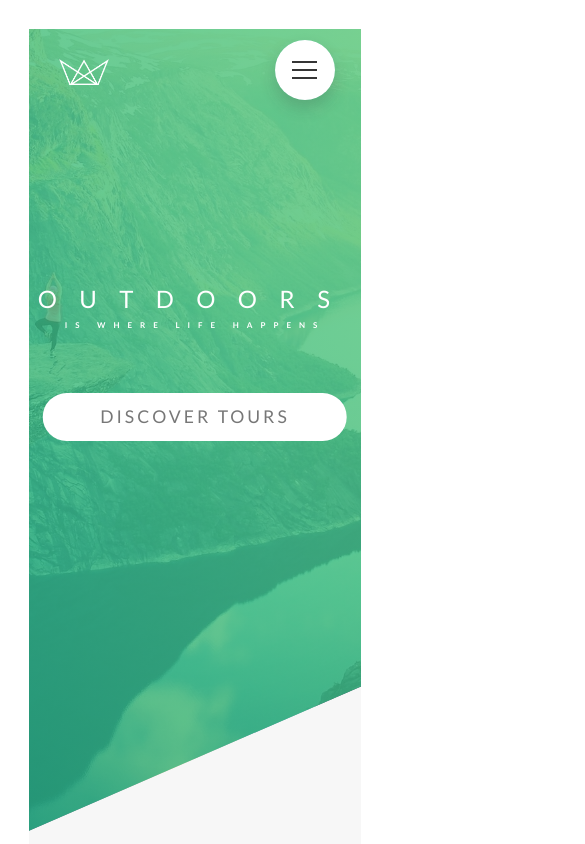
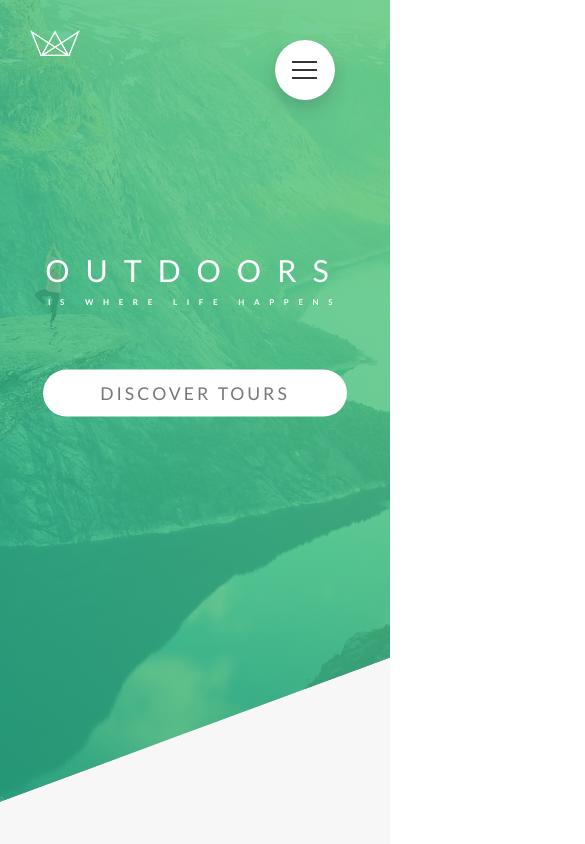
Before and after one commit to Matteonegridev/Natours, a plain HTML site: page index.html in a window 390 px wide. Shown: the top 844 px of the page, 585 px wide, since content can reach past the window. Drawn offline with Linux system fonts and the light colour scheme; files whose address does not match are found by name.

Commit message:
started working on mobile view

```diff
--- a/sass/components/_burgerMenu.scss
+++ b/sass/components/_burgerMenu.scss
@@ -1,5 +1,6 @@
 @use "../utilities/functions" as f;
 @use "../components/colors" as *;
+@use "../utilities/mixins" as *;
 
 .burger-menu {
   display: none;
--- a/sass/layout/_feature.scss
+++ b/sass/layout/_feature.scss
@@ -1,5 +1,6 @@
 @use "../utilities/functions" as f;
 @use "../components/colors" as *;
+@use "../utilities/mixins" as *;
 
 .section-features {
   padding: f.rem(150) 0;
@@ -29,6 +30,11 @@
   box-shadow: 0 1.5rem 4rem rgba($black, 0.4);
   transition: all 150ms ease-in;
 
+  @include media(phone) {
+    margin: 0 auto;
+    width: 90%;
+  }
+
   &__icon {
     font-size: f.rem(70);
     -webkit-background-clip: text;
@@ -51,3 +57,8 @@
     box-shadow: 0 2rem 4rem rgba($black, 0.6);
   }
 }
+@include media(tablet-potrait) {
+  .features-row {
+    padding-inline: f.rem(16);
+  }
+}
--- a/sass/layout/_general.scss
+++ b/sass/layout/_general.scss
@@ -1,5 +1,6 @@
 @use "../utilities/functions" as f;
 @use "../components/colors" as *;
+@use "../utilities/mixins" as *;
 
 *,
 *::after,
@@ -17,6 +18,10 @@ body {
   padding: f.rem(29);
   color: $text-color;
   text-rendering: optimizeSpeed;
+
+  @include media(phone) {
+    padding: 0;
+  }
 }
 a {
   text-decoration: none;
--- a/sass/layout/_header.scss
+++ b/sass/layout/_header.scss
@@ -1,5 +1,6 @@
 @use "../utilities/functions" as f;
 @use "../components/colors" as *;
+@use "../utilities/mixins" as *;
 .header {
   height: 95vh;
   background: linear-gradient(
@@ -36,17 +37,22 @@
   &__main {
     color: $white;
     display: block;
-    font-size: clamp(1.5rem, 9vw - 2rem, 4rem);
+    font-size: clamp(1.9rem, 9vw - 2rem, 4rem);
     text-transform: uppercase;
+
     letter-spacing: 1.4rem;
     font-weight: 400;
     animation: moveInLeft 2s;
     animation-delay: 1s;
+
+    @include media(phone) {
+      letter-spacing: f.rem(16);
+    }
   }
   &__sub {
     color: $white;
     display: block;
-    letter-spacing: clamp(0.5rem, 6vw - 2.9rem, 1rem);
+    letter-spacing: clamp(0.6rem, 6vw - 2.9rem, 1rem);
     font-weight: 700;
     text-transform: uppercase;
     font-size: clamp(0.5rem, 6vw - 2rem, 1rem);
--- a/sass/layout/_home.scss
+++ b/sass/layout/_home.scss
@@ -28,7 +28,7 @@
   grid-template-columns: repeat(auto-fit, minmax(250px, 1fr));
   $gap: f.rem(50);
   gap: $gap;
-  padding: 0 f.rem(80);
+  // padding: 0 f.rem(80);
 }
 .heading--tertiary {
   font-size: f.rem(19);
--- a/sass/layout/_menu.scss
+++ b/sass/layout/_menu.scss
@@ -1,5 +1,6 @@
 @use "../utilities/functions" as f;
 @use "../components/colors" as *;
+@use "../utilities/mixins" as *;
 
 .navigation {
   &__nav {
@@ -9,8 +10,7 @@
     right: 0;
     height: 100vh;
     opacity: 0;
-    //The width: 0; property in your CSS code is used to initially hide the
-    //navigation bar (&__nav) from the view.
+    //The width: 0; property in your CSS code is used to initially hide the navigation bar (&__nav) from the view.
     //When the width property is set to 0, it means the element
     //will not occupy any horizontal space on the screen.
     //This is often used in conjunction with other properties to create
--- a/sass/layout/_tourcards.scss
+++ b/sass/layout/_tourcards.scss
@@ -1,5 +1,6 @@
 @use "../utilities/functions" as f;
 @use "../components/colors" as *;
+@use "../utilities/mixins" as *;
 
 .tour-section {
   padding: f.rem(250) f.rem(50);
--- a/sass/utilities/_mixins.scss
+++ b/sass/utilities/_mixins.scss
@@ -4,3 +4,36 @@
   left: 50%;
   transform: translate(-50%, -50%);
 }
+
+// em units are the best for media quaries
+@mixin media($device) {
+  @if ($device == "phone") {
+    @media (max-width: 37.5em) {
+      //600px
+      @content;
+    }
+  }
+  @if ($device == "tablet-potrait") {
+    @media (max-width: 56.25em) {
+      //900px
+      @content;
+    }
+  }
+  @if ($device == "tablet-land") {
+    @media (max-width: 75em) {
+      //1200px
+      @content;
+    }
+  }
+  @if ($device == "big-desktop") {
+    @media (min-width: 112em) {
+      // 1800px
+      @content;
+    }
+  }
+  @if ($device == "phone") {
+    @media (max-width: 600px) {
+      @content;
+    }
+  }
+}
```
Also changed, not shown: dist/main.css, 1 other file.
